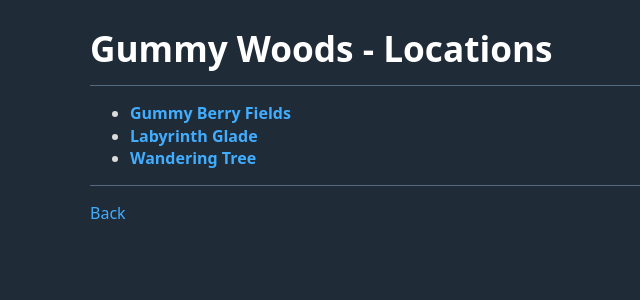
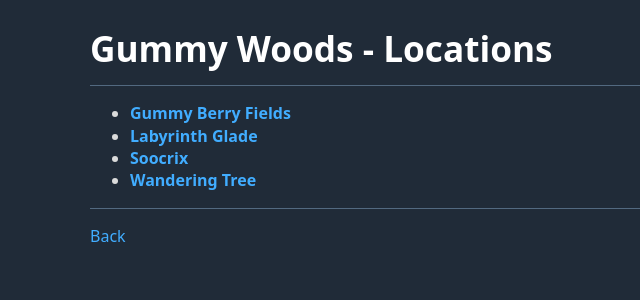
Before and after one commit to GMTim/GummyWoods, a Jekyll site: the page built from locations/locations.md, in a window 1280 px wide. Shown: the top 300 px of the page, without its empty margins (150-790 px from the left). Built offline with Jekyll 4.4.1, drawn with Linux system fonts in a browser that asks for light colours; our own code applies the rules of GitHub Pages for plain Markdown files.

Commit message:
Added in Soocrix link.

```diff
--- a/locations/locations.md
+++ b/locations/locations.md
@@ -4,6 +4,7 @@
 
 - **[Gummy Berry Fields](./gummy-berry-fields.md)**
 - **[Labyrinth Glade](./labyrinth-glade.md)**
+- **[Soocrix](./soocrix.md)**
 - **[Wandering Tree](./warndering-tree.md)**
 
 ---
```
